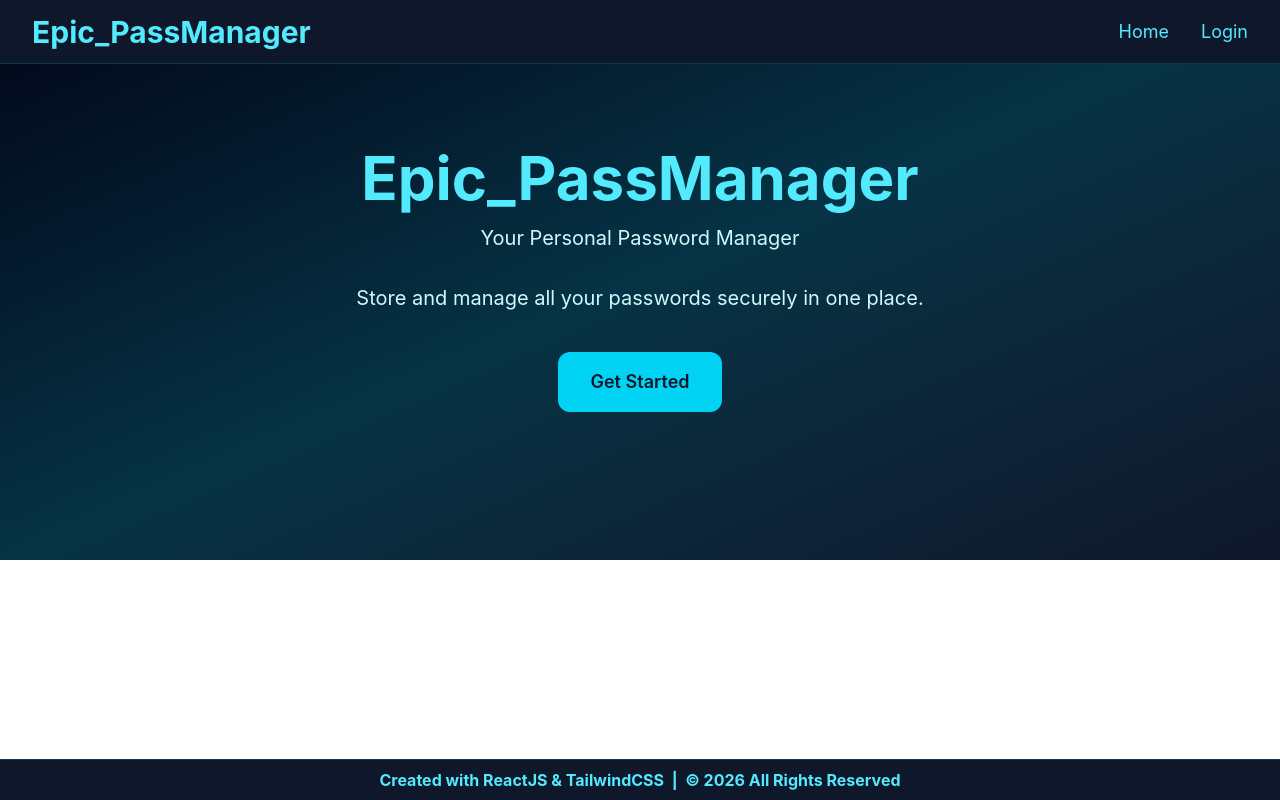
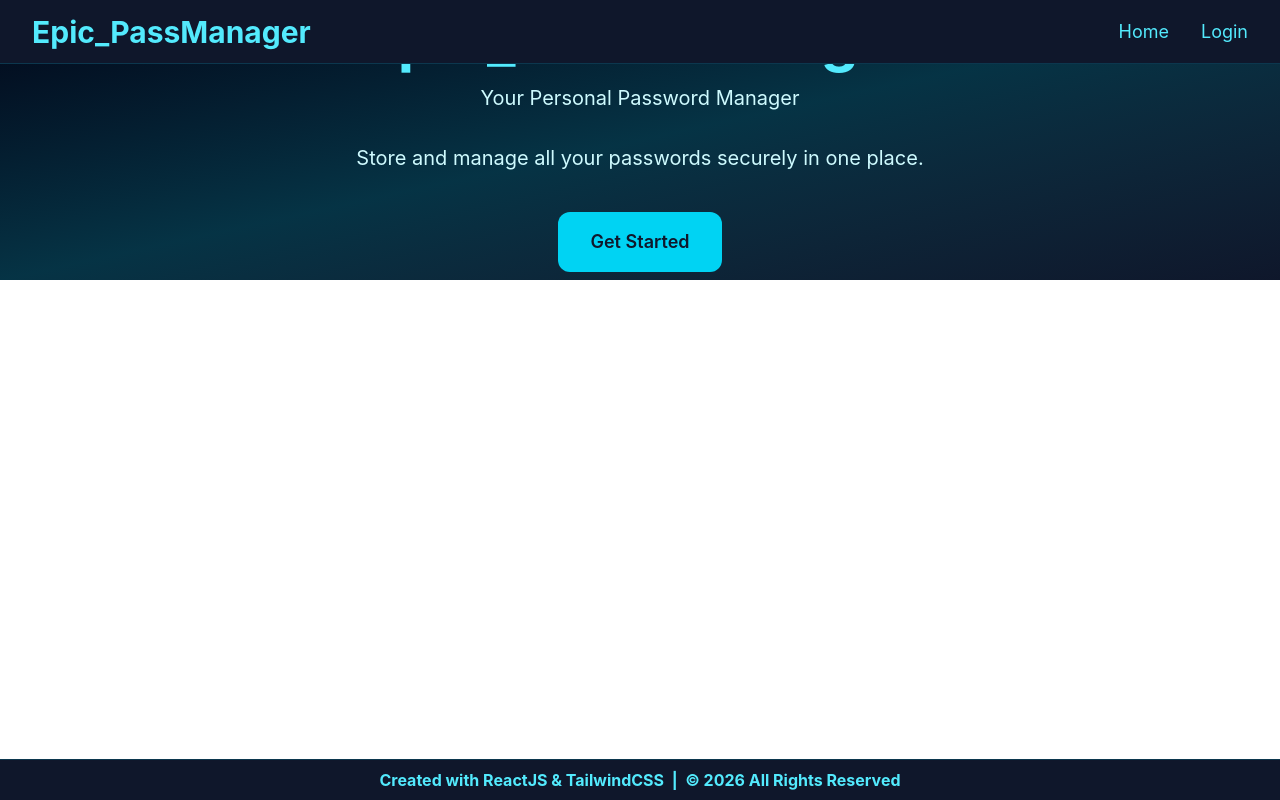
Before and after one commit to Preet7474/Full, a React (Vite) app in the folder Frontend/: page / in a window 1280 px wide. Built offline with nearby package versions, Linux system fonts and the light colour scheme.

Commit message:
CORS Error Fixed

```diff
--- a/Frontend/src/App.jsx
+++ b/Frontend/src/App.jsx
@@ -3,18 +3,22 @@ import Footer from "./Components/footer";
 import NavBarr from "./Components/navi";
 import Home from "./Components/Home";
 import { Outlet } from "react-router-dom";
-import RegisterForm from "./Components/register";
 import { ToastContainer, Bounce } from "react-toastify";
 // import 'react-toastify/dist/ReactToastify.css';
 
 function App() {
   return (
     <>
+      <div className="min-h-screen flex flex-col">
+
         <NavBarr />
-      {/* <RegisterForm /> */}
-      {/* <Home/> */}
+
+        <main className="flex-1">
           <Outlet />
+        </main>
+
         <Footer />
+
         <ToastContainer
           position="top-right"
           autoClose={2000}
@@ -28,10 +32,14 @@ function App() {
           theme="light"
           transition={Bounce}
         />
+
+      </div>
     </>
   );
 }
 export default App;
+
+
 // const [showRegister, setShowRegister] = useState(true);
 {/* {showRegister ? (<RegisterForm setShowRegister={setShowRegister} />) :
         (<LoginForm setShowRegister={setShowRegister} />)} */}
--- a/Frontend/src/Components/Home.jsx
+++ b/Frontend/src/Components/Home.jsx
@@ -7,8 +7,9 @@ const Home = () => {
     return (
         <div>
 
-            <section className="min-h-[560px]  flex flex-col justify-center items-center
-            bg-gradient-to-br from-slate-950 via-cyan-950 to-slate-900 text-white sm:w-full w-118  sm:p-2 p-10 select-none ">
+            <section className="min-h-full w-full flex flex-col justify-center items-center
+            bg-gradient-to-br from-slate-950 via-cyan-950 to-slate-900 text-white sm:p-2 p-10 select-none ">
+
 
                 <h1 className=" font-bold text-cyan-300 mb-4 sm:text-6xl  text-xl  ">
                     Epic_PassManager
--- a/Frontend/src/Components/Verifyotp.jsx
+++ b/Frontend/src/Components/Verifyotp.jsx
@@ -110,7 +110,7 @@ const Verifyotp = () => {
 
     return (
 
-        <div className='w-full h-screen border-2 flex flex-col justify-center items-center
+        <div className='w-full min-h-full border-2 flex flex-col justify-center items-center
          bg-gradient-to-br from-slate-950 via-cyan-950 to-slate-900 '>
 
             <div className="border-2 mb-12 sm:w-95 w-70 backdrop-blur-md bg-cyan-950/30  border-cyan-400/30 rounded-3xl sm:p-6  p-10 shadow-[0_0_25px_rgba(34,211,238,0.4)] flex flex-col justify-center items-center gap-3 "
--- a/Frontend/src/Components/login.jsx
+++ b/Frontend/src/Components/login.jsx
@@ -51,7 +51,7 @@ const LogInForm = ({ setShowRegister }) => {
 
     return (
 
-        <div className="max-w-8xl  h-full flex justify-center items-center bg-cover bg-center
+        <div className="w-full  min-h-full flex justify-center items-center bg-cover bg-center
 bg-gradient-to-br from-slate-950 via-cyan-950 to-slate-900 select-none" >
             <div className="text-center ">
                 <h1
--- a/Frontend/src/Components/navi.jsx
+++ b/Frontend/src/Components/navi.jsx
@@ -16,9 +16,9 @@ const NavBarr = () => {
         {/* Navigation Links */}
         <ul className="flex items-center gap-4 sm:gap-8 text-sm sm:text-lg text-cyan-300">
           <li>
-            <a href="/" className="hover:text-cyan-500">
+            <Link to="/" className="hover:text-cyan-500">
               Home
-            </a>
+            </Link>
           </li>
 
           <li>
--- a/Frontend/src/Components/register.jsx
+++ b/Frontend/src/Components/register.jsx
@@ -74,7 +74,7 @@ const RegisterForm = ({ setShowRegister }) => {
     }
     return (
 
-        <div className="max-w-8xl  h-full flex justify-center items-center bg-cover bg-center
+        <div className="w-full  min-h-full flex justify-center items-center bg-cover bg-center
             bg-gradient-to-br from-slate-950 via-cyan-950 to-slate-900 select-none" >
             <div className="text-center">
                 <h1
```
Also changed, not shown: 1 other file (tests, documents, lock files or other folders). Lines whose indentation alone changed are shown as unchanged.
